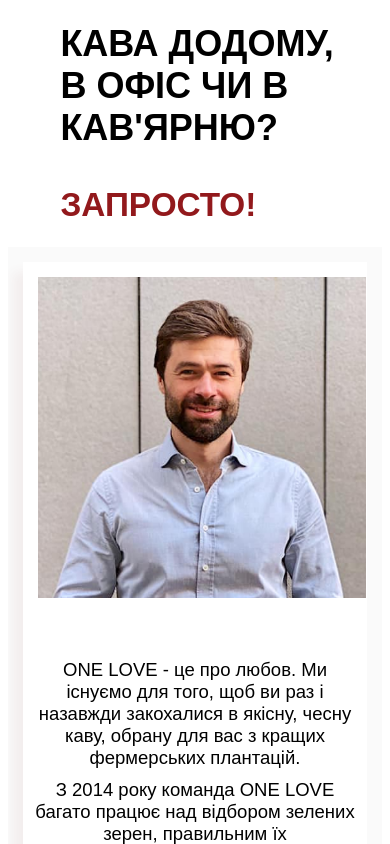
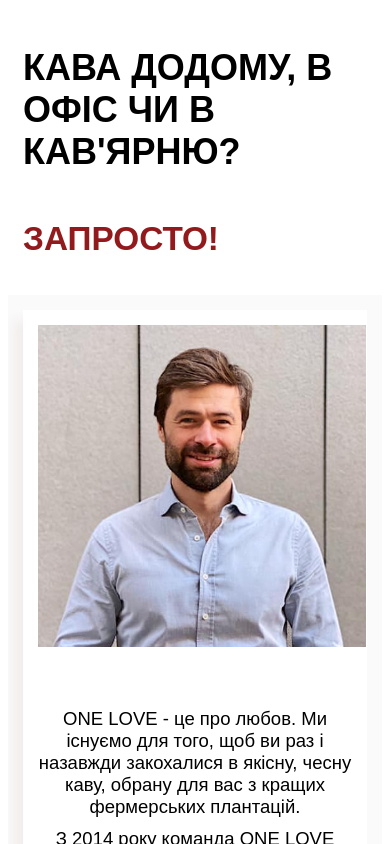
Before and after one commit to FunkeDer/One-love-landing-page, a React (Create React App) app: page / in a window 390 px wide. Shown: the top 844 px of the page. Built offline with nearby package versions, Linux system fonts and the light colour scheme; a web font is replaced by a local one.

Commit message:
first commit

```diff
--- a/src/Pages/About/About.css
+++ b/src/Pages/About/About.css
@@ -17,13 +17,16 @@
     display: flex;
     flex-direction: column
 }
-
+.head__text_w1366{
+    max-width: 1366px;
+}
 .head_text{
+    max-width: 1194px;
     display: flex;
     flex-direction: column;
     align-items: flex-start;
     justify-content: flex-end;
-    margin: 0 auto;
+    margin-left: 86px;
 }
 
 .head__text__1{
@@ -31,14 +34,12 @@
     font-size:  45pt;
     margin-right: auto;
     color: black;
-    margin-left: calc(13px + (50 - 20) * ((100vw - 320px) / (1366 - 320)));
 }
 
 .head__text__2{
     font-family: 'Gilroy-bold', sans-serif;
     font-size:  45pt;
     color: #92191C;
-    margin-left: calc(13px + (50 - 20) * ((100vw - 320px) / (1366 - 320)));
 }
 
 .small_paragraph{
@@ -160,16 +161,15 @@
         margin: 10px 5px 0px 5px;
         font-size: 18.5px;
     }
-    .head__text{
+    .head_text{
         height: auto;
+        margin: calc(13px + (50 - 20) * ((100vw - 320px) / (1366 - 320))) !important;
     }
     .head__text__1{
         font-size: 40pt;
-        margin: calc(13px + (50 - 20) * ((100vw - 320px) / (1366 - 320)));
     }
     .head__text__2{
         font-size: 40pt;
-        margin-left: calc(13px + (50 - 20) * ((100vw - 320px) / (1366 - 320)));
     }
     .img__owner{
         width: calc(250px + (468 - 250) * ((100vw - 320px) / (1366 - 320)))!important;
@@ -225,11 +225,9 @@
 @media(max-width: 425px){
     .head__text__1{
         font-size: 27pt;
-        padding-left: 10%;
     }
     .head__text__2{
         font-size: 25pt;
-        padding-left: 10%;
     }
     .img__owner{
         width: calc( 100% - 1rem)!important;
--- a/src/Pages/About/About.js
+++ b/src/Pages/About/About.js
@@ -7,12 +7,12 @@ const About = () => {
   return (
   <div className="about-container">
    <div className='page-about'>
-
+        <div className="head__text_w1366">
         <div className="head_text">
           <h1 className="head__text__1">КАВА ДОДОМУ, В ОФІС  ЧИ В КАВ'ЯРНЮ?</h1>
           <h1 className="head__text__2">ЗАПРОСТО!</h1>
         </div>
-
+        </div>
         <div className="about_block">
           <div className="small__about__block">
           <img src={Owner} alt="owner" className='img__owner' />
```
